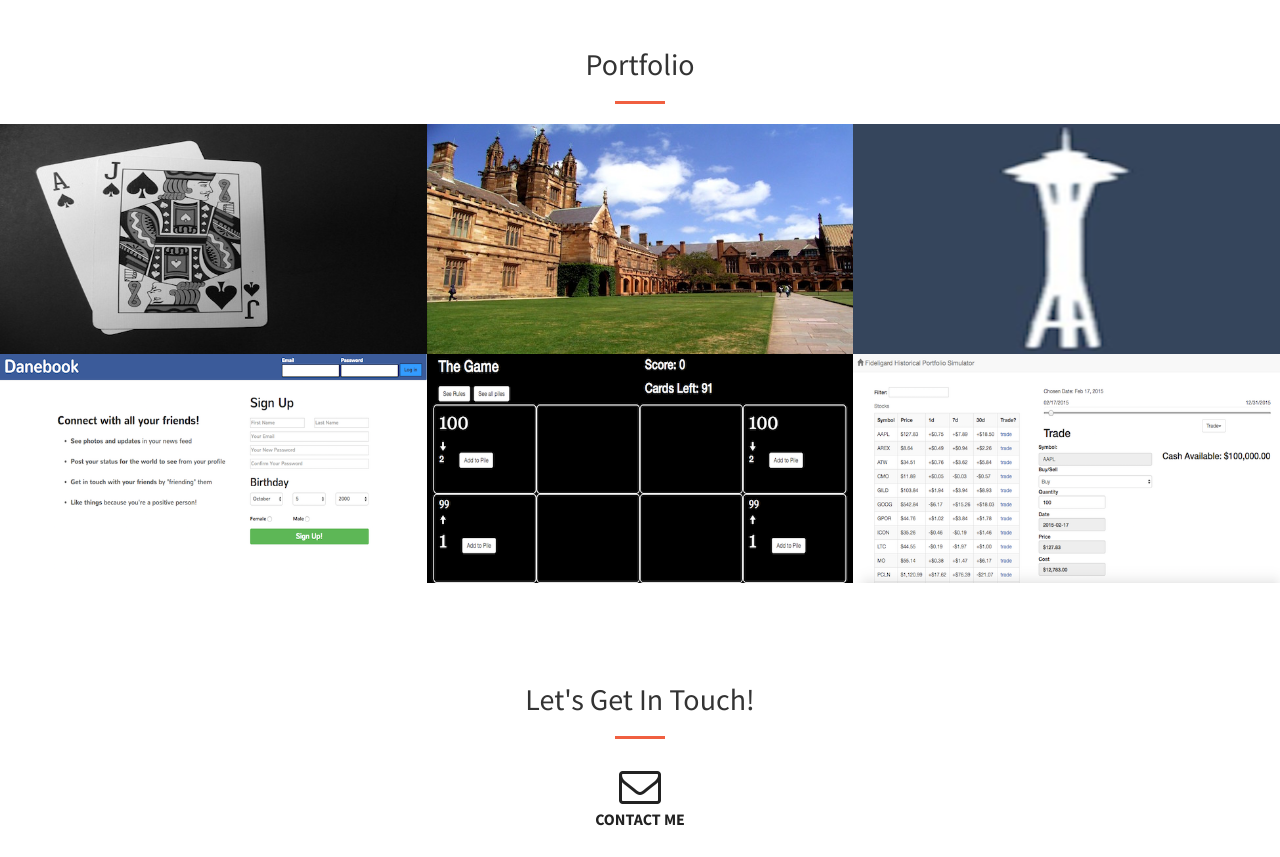
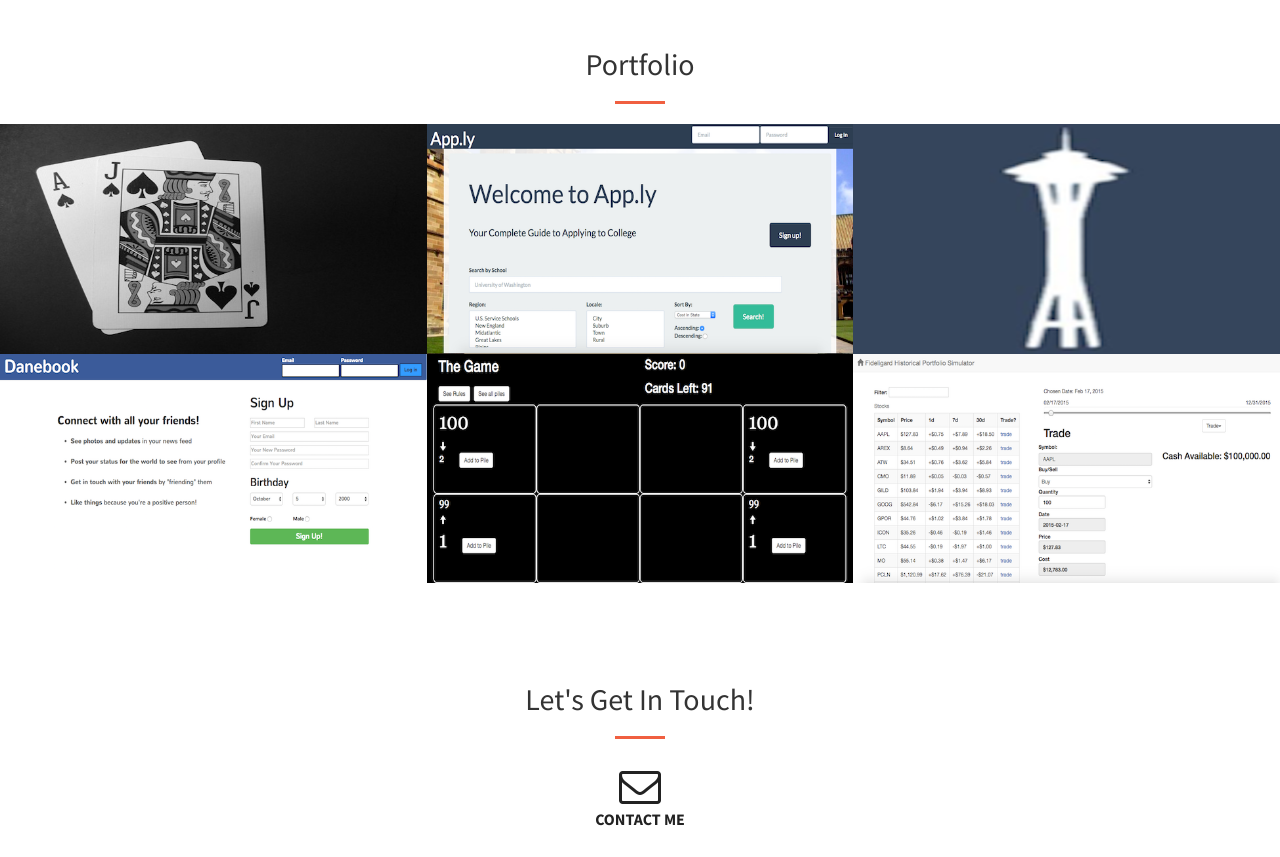
Before and after one commit to davidmjiang/davidmjiang.github.io, a website: page index.html in a window 1280 px wide. Shown: the part 1220-2077 px from the top of the page. Drawn offline with Linux system fonts and the light colour scheme.

Commit message:
added apply screenshot

```diff
--- a/index.html
+++ b/index.html
@@ -184,7 +184,7 @@
                 </div>
                 <div class="col-lg-4 col-sm-6">
                     <a href="https://applyapp.herokuapp.com/" class="portfolio-box">
-                        <img src="img/portfolio/university.jpg" class="img-responsive" alt="">
+                        <img src="img/portfolio/apply.png" class="img-responsive" alt="">
                         <div class="portfolio-box-caption">
                             <div class="portfolio-box-caption-content">
                                 <div class="project-category text-faded">
```
Also changed, not shown: img/portfolio/apply.png (added).
